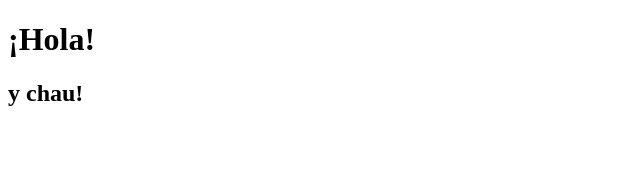
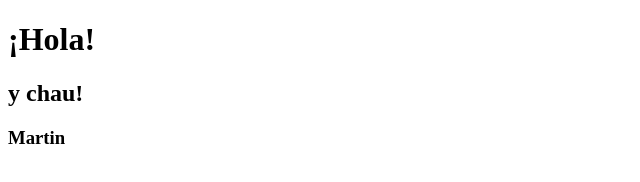
Before and after one commit to martin-vilchez/PoloCreativoRG2025, a plain HTML site: page index.html in a window 1280 px wide. Shown: the full height of the page, 0-640 px from the left. Drawn offline with Linux system fonts and the light colour scheme.

Commit message:
se agrego un h3

```diff
--- a/index.html
+++ b/index.html
@@ -6,5 +6,6 @@
 <body>
     <h1>¡Hola!</h1>
     <h2>y chau!</h2>
+    <h3>Martin</h3>
 </body>
 </html>
```
